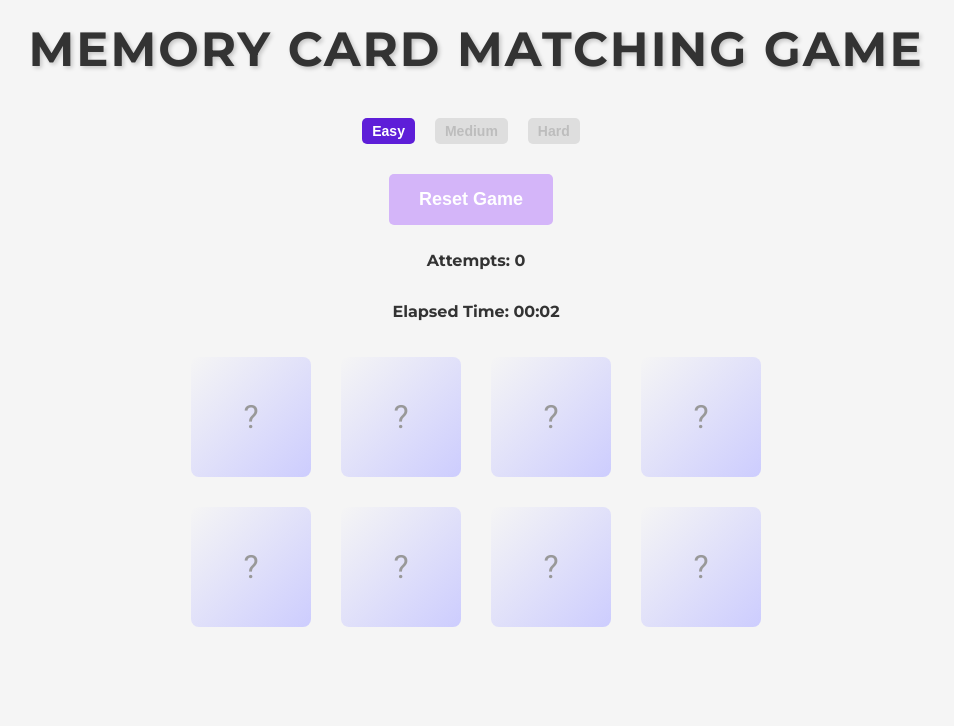
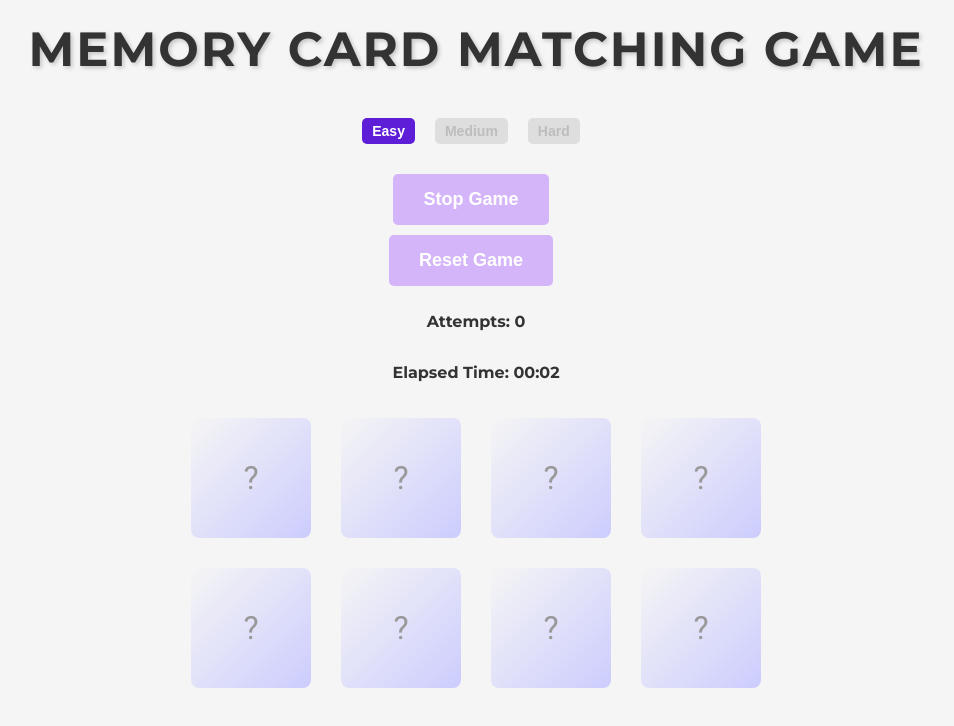
Before and after one commit to magdasoballa/memory-game-, a React (Vite) app: page / in a window 1280 px wide. Both pictures are taken after a click on the button "Start Game". Shown: the top 726 px of the page, without its empty margins (164-1118 px from the left). Built offline with nearby package versions, Linux system fonts and the light colour scheme.

Commit message:
added stop the game button

```diff
--- a/src/components/Board/Board.scss
+++ b/src/components/Board/Board.scss
@@ -2,7 +2,7 @@
     display: flex;
     flex-direction: column;
     align-items: center;
-    max-height: 100vh;
+    margin-bottom: 20px;
     .button-container {
         display: flex;
         flex-wrap: wrap;
--- a/src/components/Board/Board.tsx
+++ b/src/components/Board/Board.tsx
@@ -30,12 +30,14 @@ const Board: React.FC = () => {
     const { tiles, revealedTiles, matchedPairs, resetGame, revealTile, isGameOver, startGame, setDifficulty } = useGameStore();
     const [selectedDifficulty, setSelectedDifficulty] = useState<'easy' | 'medium' | 'hard'>('easy');
     const [gameStarted, setGameStarted] = useState(false);
+    const [gameStopped, setGameStopped] = useState(false);
     const navigate = useNavigate();
     const gameHistory = loadGameHistory();
 
     useEffect(() => {
         resetGame([], 'easy');
         setGameStarted(false);
+        setGameStopped(false);
         setSelectedDifficulty('easy');
     }, [resetGame]);
 
@@ -50,6 +52,16 @@ const Board: React.FC = () => {
         resetGame(tilesForGame, selectedDifficulty);
         startGame();
         setGameStarted(true);
+        setGameStopped(false);
+    };
+
+    const handleStopGame = () => {
+        const confirmStop = window.confirm('Are you sure you want to stop the game?');
+        if (confirmStop) {
+            setGameStopped(true);
+            setGameStarted(false);
+            resetGame([], selectedDifficulty);
+        }
     };
 
     const renderDifficultyButtons = () => {
@@ -72,12 +84,15 @@ const Board: React.FC = () => {
                 {renderDifficultyButtons()}
             </div>
 
-            {tiles.length === 0 && (
+            {!gameStarted && tiles.length === 0 && (
                 <button className='large' onClick={handleStartGame}>Start Game</button>
             )}
 
-            {tiles.length > 0 && !isGameOver && (
+            {gameStarted && tiles.length > 0 && !isGameOver && (
+                <>
+                    <button className='large' onClick={handleStopGame}>Stop Game</button>
                     <button className='large' onClick={handleStartGame}>Reset Game</button>
+                </>
             )}
 
             {isGameOver && (
@@ -86,6 +101,7 @@ const Board: React.FC = () => {
 
             {gameStarted && !isGameOver && <Statistics />}
 
+            {gameStarted && !gameStopped && (
                 <div className={`board ${isGameOver ? 'game-over' : ''}`}>
                     {tiles.map((tile, index) => (
                         <Tile
@@ -98,8 +114,13 @@ const Board: React.FC = () => {
                         />
                     ))}
                 </div>
+            )}
+
             {isGameOver && <GameSummary />}
-            {!!gameHistory.length && isGameOver && <button onClick={() => navigate('/history')}>Check Game History</button>}
+
+            {!!gameHistory.length && isGameOver && (
+                <button onClick={() => navigate('/history')}>Check Game History</button>
+            )}
         </div>
     );
 };
```
Lines whose indentation alone changed are shown as unchanged.
